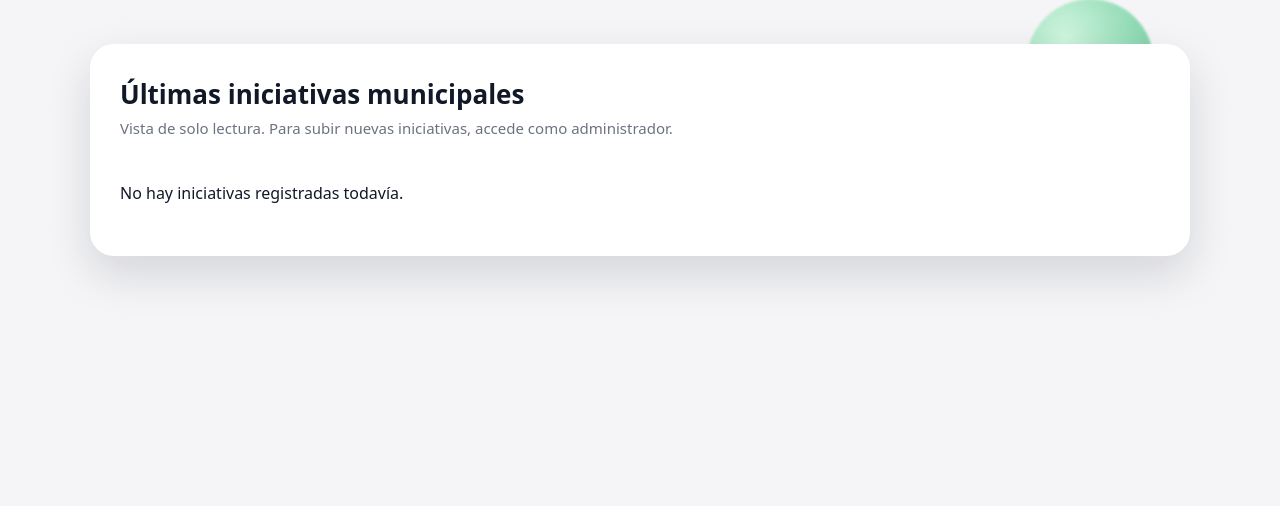
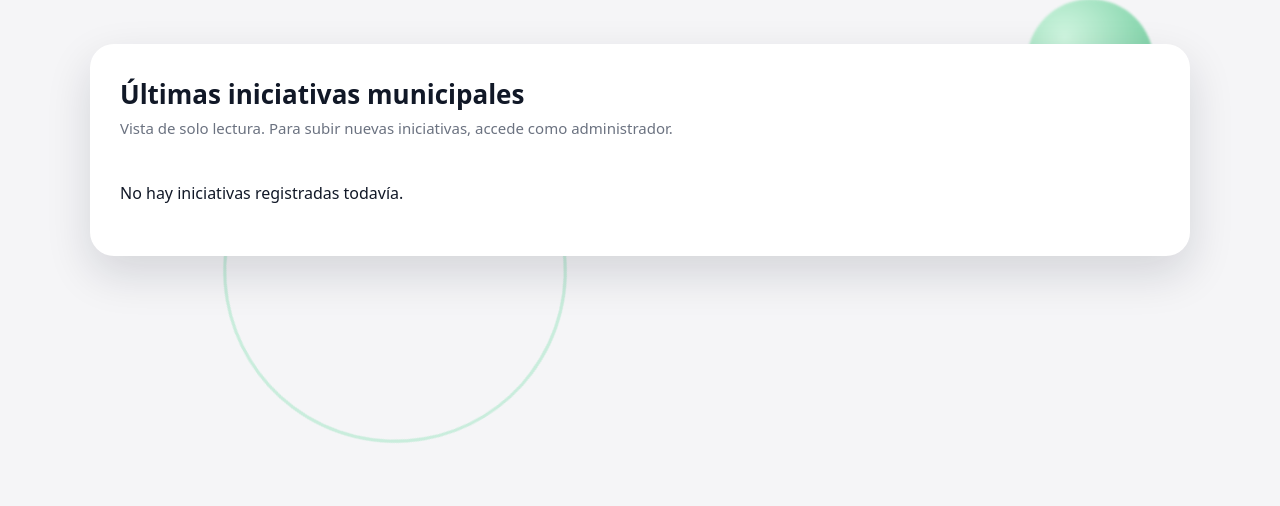
Before and after one commit to AltoVinalopo/ZonaAltoVinalopo, a Flask app: page /ayuntamientos/ in a window 1280 px wide. Shown: the part 94-600 px from the top of the page. Run offline with Flask 3, Linux system fonts and the light colour scheme; the visitor is signed in with stand-in values (Sample User, id 1); data that the repository does not hold is empty.

Commit message:
Update base.html

```diff
--- a/templates/base.html
+++ b/templates/base.html
@@ -7,6 +7,7 @@
 </head>
 <body>
 <div class="bg-orb"></div>
+<div class="bg-ring"></div>
 
 {% if current_user.is_authenticated %}
 <header class="app-header">
```
